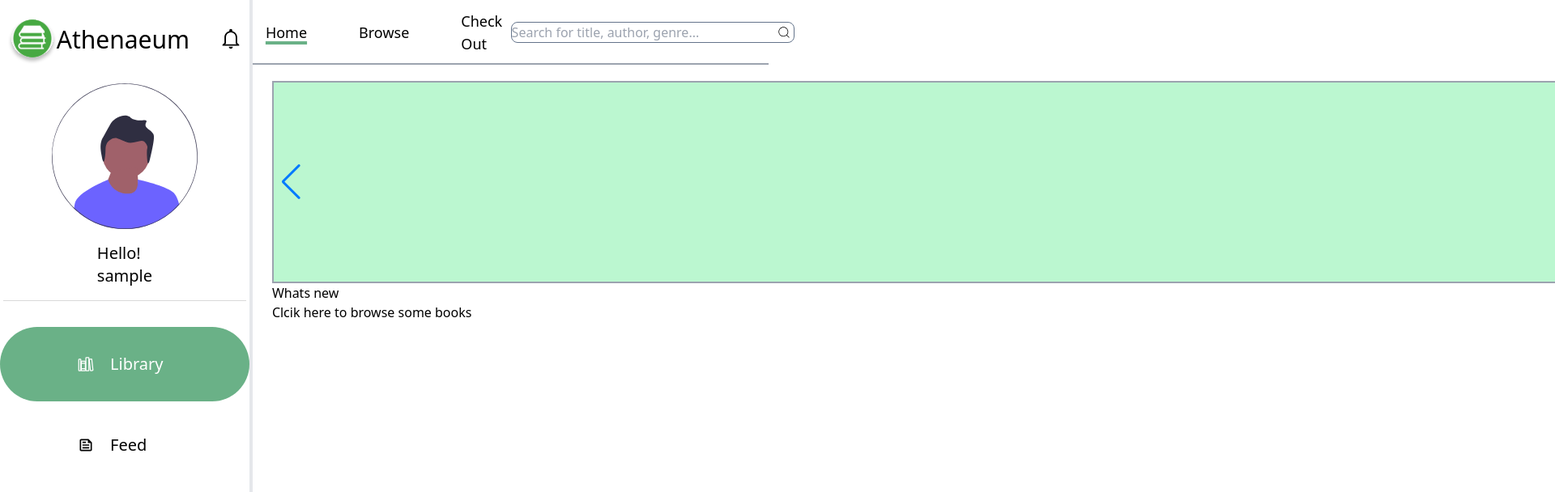
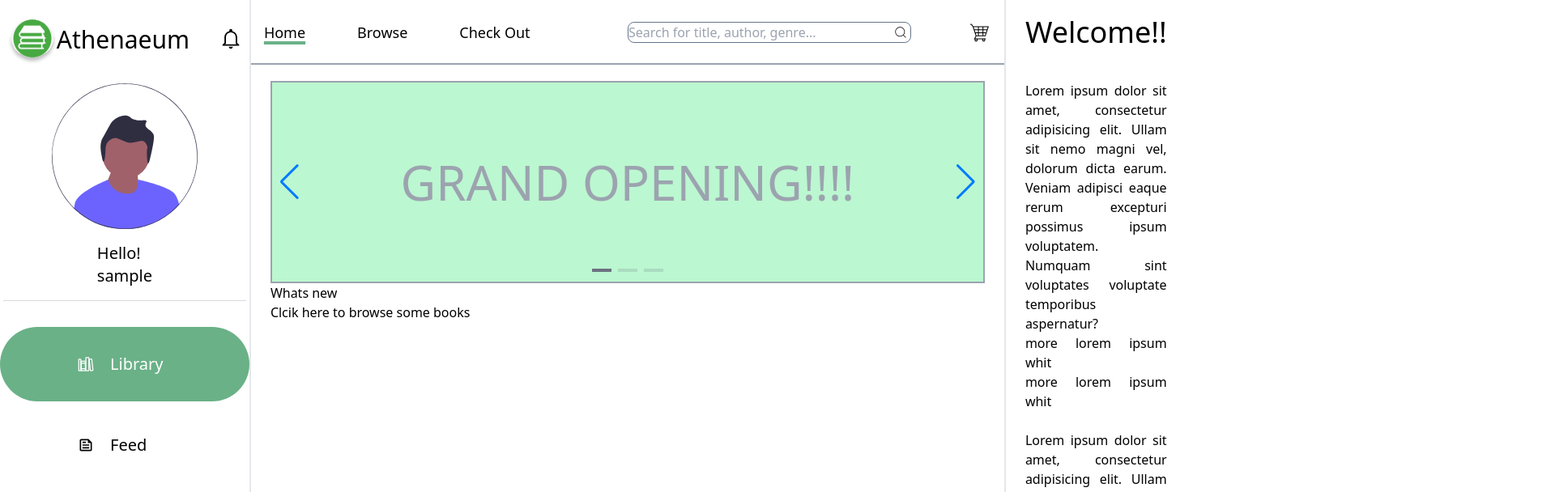
Before and after one commit to Badymits/react-library, a React (Vite) app: page /library/home in a window 1280 px wide. Shown: the top 608 px of the page at 81% size, 1920 px wide, since content can reach past the window. Built offline with nearby package versions, Linux system fonts and the light colour scheme; no server answers; sample sign-in values are in the browser's storage.

Commit message:
modified styling

```diff
--- a/src/pages/Library.jsx
+++ b/src/pages/Library.jsx
@@ -8,11 +8,11 @@ const Library = () => {
 
 
   return (
-    <section className='relative border-x-2 overflow-y-hidden'>
-        <div className='border-b-2 border-gray-400 z-[100] fixed w-[49.8%] top-0  h-[80px] mb-[200px]'>
+    <section className=''>
+        <div className='border-b-2 border-gray-400 z-[100] sticky w-full top-0  h-[80px] '>
             <PageHeader />
         </div>
-        <div className='px-6 pt-[100px]'>
+        <div className='px-6 pt-[20px] max-w-[930px]'>
             {/* Nested Routes will render here */}
             <Outlet />
         </div>
```
